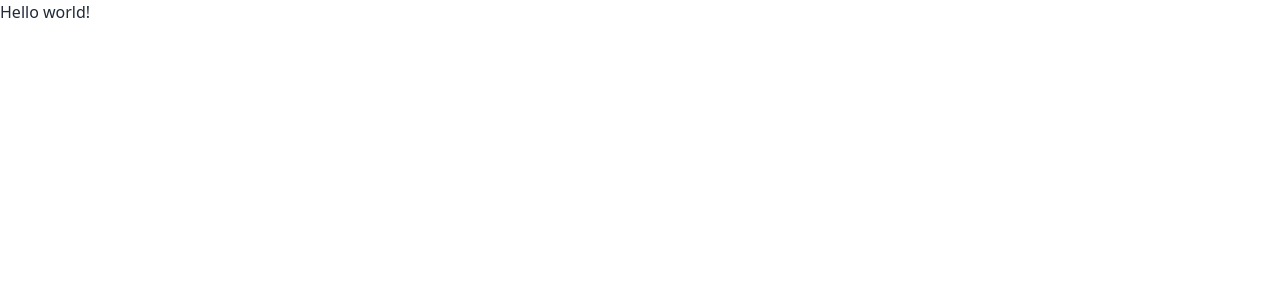
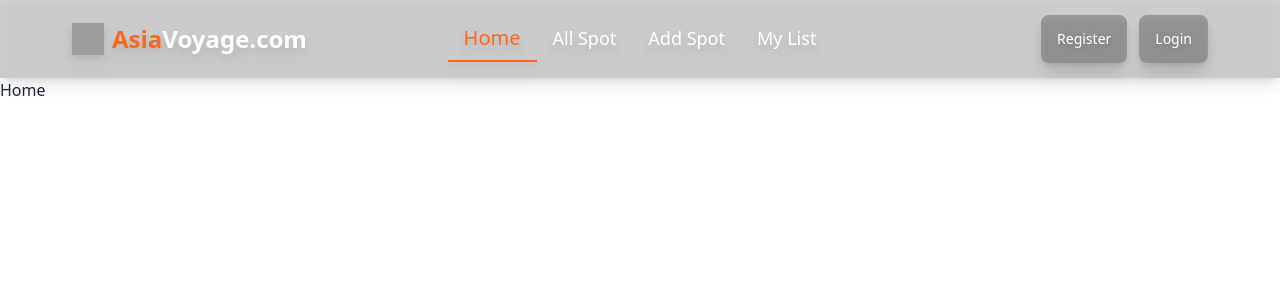
Before and after one commit to Md-Sojib-Hossain-cse/asia-voyage-client, a React (Vite) app: page / in a window 1280 px wide. Shown: the top 300 px of the page. Built offline with nearby package versions, Linux system fonts and the light colour scheme; grey boxes are pictures that could not be loaded.

Commit message:
initial navbar added

```diff
--- /dev/null
+++ b/src/Components/Navbar/Navbar.jsx
@@ -0,0 +1,58 @@
+import { NavLink } from "react-router-dom";
+
+const Navbar = () => {
+    const navLinks = <>
+        <li className="text-white"><NavLink to="/" className={({ isActive }) =>
+            isActive ? "bg-transparent text-[#FF681A] text-xl border-b-2 rounded-none border-[#FF681A]" : "rounded-none"
+        }>Home</NavLink></li>
+        <li className="text-white"><NavLink to="/allSpot"
+            className={({ isActive }) =>
+                isActive ? "bg-transparent text-[#FF681A] text-xl border-b-2 rounded-none border-[#FF681A]" : "rounded-none"
+            }
+        >All Spot</NavLink></li>
+        <li className="text-white"><NavLink to="/addSpot"
+            className={({ isActive }) =>
+                isActive ? "bg-transparent text-[#FF681A] text-xl border-b-2 rounded-none border-[#FF681A]" : "rounded-none"
+            }
+        >Add Spot</NavLink></li>
+        <li className="text-white"><NavLink to="/myList"
+            className={({ isActive }) =>
+                isActive ? "bg-transparent text-[#FF681A] text-xl border-b-2 rounded-none border-[#FF681A]" : "rounded-none"
+            }
+        >My List</NavLink></li>
+    </>
+    return (
+        <div className="bg-[#13131333] shadow-lg drop-shadow-lg sticky">
+            <div className="navbar max-w-6xl mx-auto">
+                <div className="navbar-start">
+                    <div className="dropdown">
+                        <div tabIndex={0} role="button" className="btn btn-ghost lg:hidden">
+                            <svg xmlns="http://www.w3.org/2000/svg" className="h-5 w-5" fill="none" viewBox="0 0 24 24" stroke="currentColor"><path strokeLinecap="round" strokeLinejoin="round" strokeWidth="2" d="M4 6h16M4 12h8m-8 6h16" /></svg>
+                        </div>
+                        <ul tabIndex={0} className="menu menu-sm dropdown-content mt-3 z-[1] p-2 shadow bg-base-100 rounded-box w-52 text-lg font-medium">
+                            {navLinks}
+                        </ul>
+                    </div>
+                    <div className="flex items-center gap-2">
+                        <img src="https://i.ibb.co/TR9SG6L/logo.png" alt="" className="h-6 w-6 md:h-8 md:w-8" />
+                        <p>
+                            <span className="text-2xl font-bold text-[#FF681A]">Asia</span>
+                            <span className="text-2xl font-bold text-white">Voyage.com</span>
+                        </p>
+                    </div>
+                </div>
+                <div className="navbar-center hidden lg:flex">
+                    <ul className="menu menu-horizontal px-1 text-lg font-medium">
+                        {navLinks}
+                    </ul>
+                </div>
+                <div className="navbar-end gap-3">
+                    <button className="btn rounded-lg bg-[#13131344] shadow-lg drop-shadow-lg text-white font-medium border-none">Register</button>
+                    <button className="btn rounded-lg bg-[#13131344] shadow-lg drop-shadow-lg text-white font-medium border-none">Login</button>
+                </div>
+            </div>
+        </div>
+    );
+};
+
+export default Navbar;
--- /dev/null
+++ b/src/Pages/AddSpot/AddSpot.jsx
@@ -0,0 +1,9 @@
+const AddSpot = () => {
+    return (
+        <div>
+            Add spot
+        </div>
+    );
+};
+
+export default AddSpot;
--- /dev/null
+++ b/src/Pages/AllSpot/ALlSpot.jsx
@@ -0,0 +1,9 @@
+const ALlSpot = () => {
+    return (
+        <div>
+            all spot
+        </div>
+    );
+};
+
+export default ALlSpot;
--- /dev/null
+++ b/src/Pages/Home/Home.jsx
@@ -0,0 +1,9 @@
+const Home = () => {
+    return (
+        <div>
+            Home
+        </div>
+    );
+};
+
+export default Home;
--- /dev/null
+++ b/src/Pages/MyList/MyList.jsx
@@ -0,0 +1,9 @@
+const MyList = () => {
+    return (
+        <div>
+            My list
+        </div>
+    );
+};
+
+export default MyList;
--- /dev/null
+++ b/src/Pages/Root/Root.jsx
@@ -0,0 +1,13 @@
+import { Outlet } from "react-router-dom";
+import Navbar from "../../Components/Navbar/Navbar";
+
+const Root = () => {
+    return (
+        <div>
+            <Navbar></Navbar>
+            <Outlet></Outlet>
+        </div>
+    );
+};
+
+export default Root;
```
Also changed, not shown: src/Routes/Routes.jsx (+24 -1 lines).
